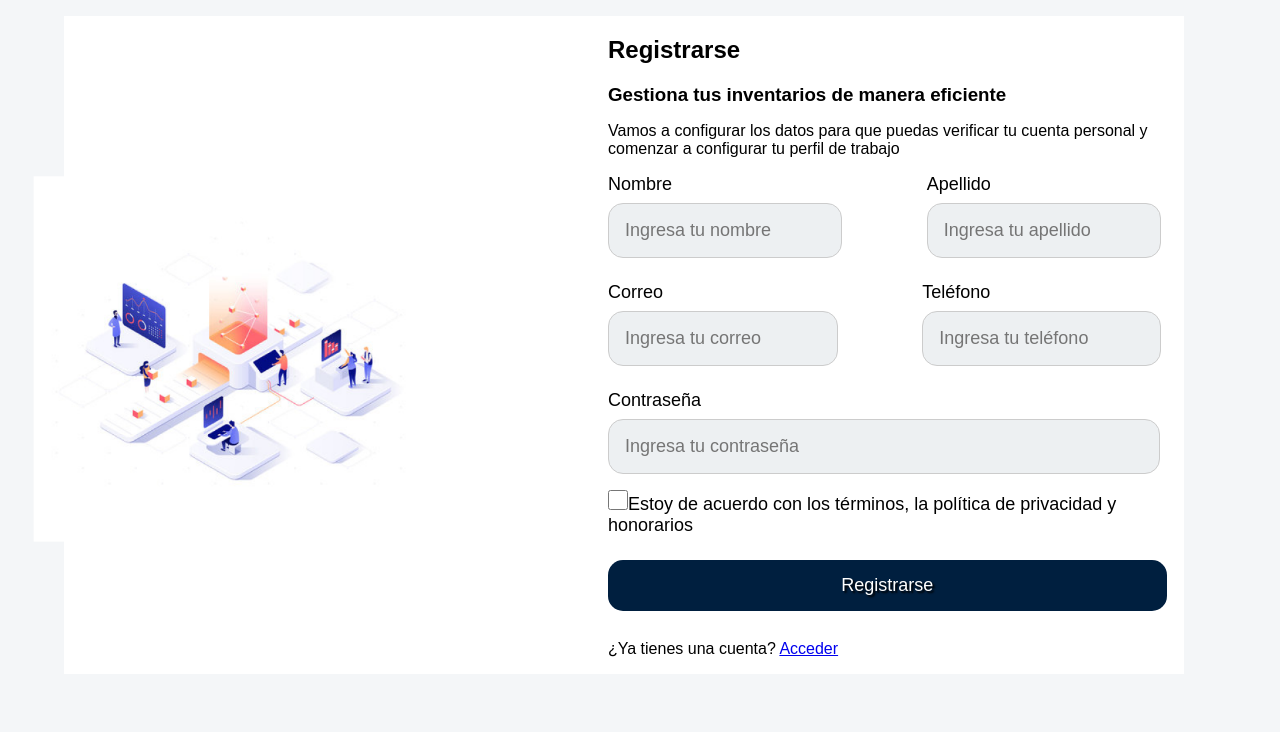
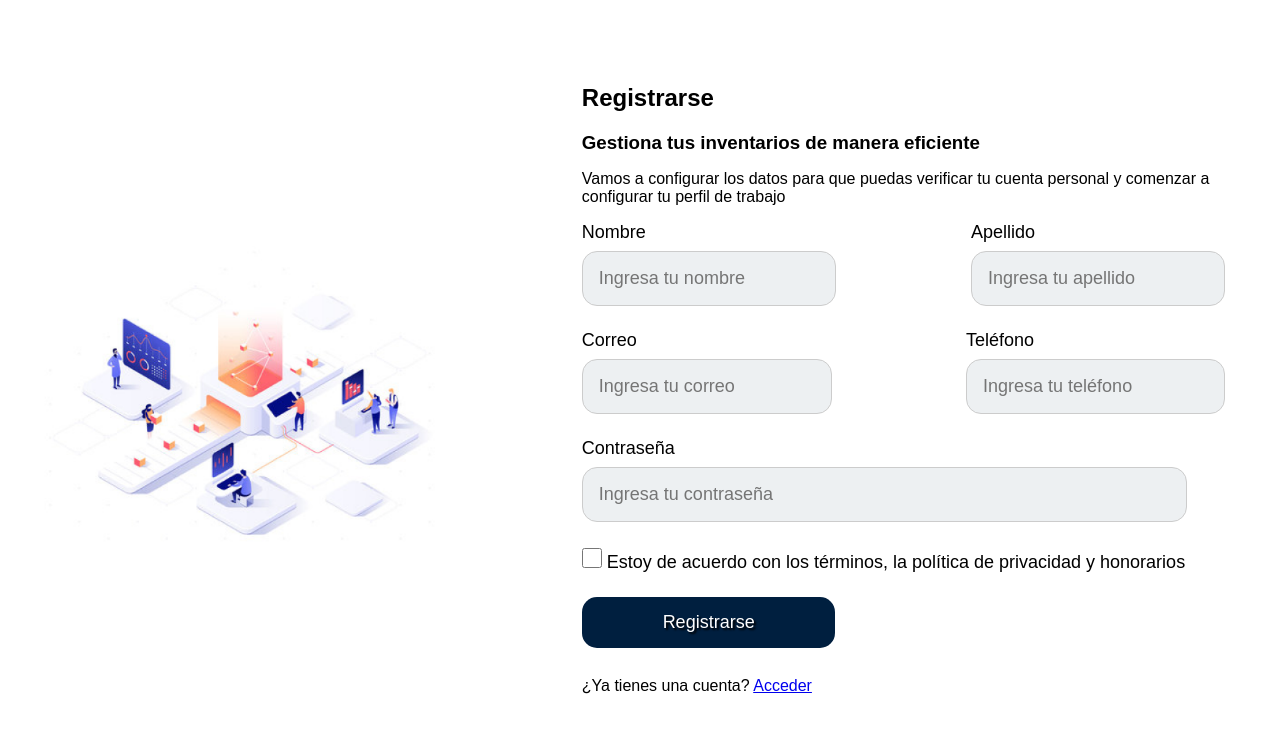
Before and after one commit to 02loveslollipop/SICCA-FORK, a React (Vite) app in the folder SICCA_Front/: page /register in a window 1280 px wide. Shown: the top 732 px of the page. Built offline with nearby package versions, Linux system fonts and the light colour scheme.

Commit message:
modif: margenes registrer y login

```diff
--- a/SICCA_Front/src/pages/LoginPage.jsx
+++ b/SICCA_Front/src/pages/LoginPage.jsx
@@ -14,7 +14,7 @@ const LoginPage = () => {
         <p>Observa tu crecimiento y obtén soporte!</p>
         <FormInput label="Correo" type="email" placeholder="Ingrese su correo" />
         <FormInput label="Contraseña" type="password" placeholder="Mínimo 8 caracteres" />
-        <Checkbox label="Mostrar" />
+        <Checkbox label=" Mostrar" />
         <Button text="Acceder" />
         <p className="register-link">
           ¿No estás registrado? <Link to="/register">Crear una nueva cuenta</Link>
--- a/SICCA_Front/src/pages/RegistrerPage.jsx
+++ b/SICCA_Front/src/pages/RegistrerPage.jsx
@@ -23,7 +23,9 @@ const RegistrerPage = () => {
           <FormInput label="Teléfono" type="number" placeholder="Ingresa tu teléfono" />
         </div>
         <FormInput label="Contraseña" type="password" placeholder="Ingresa tu contraseña" />
-        <Checkbox label="Estoy de acuerdo con los términos, la política de privacidad y honorarios" />
+        <div className="checkbox-container">
+          <Checkbox label=" Estoy de acuerdo con los términos, la política de privacidad y honorarios" />
+        </div>
         <Button text="Registrarse" />
         <p className="register-link2">
           ¿Ya tienes una cuenta? <Link to="/">Acceder</Link>
--- a/SICCA_Front/src/styles/LoginPage.css
+++ b/SICCA_Front/src/styles/LoginPage.css
@@ -1,7 +1,5 @@
 body{
   background-color: rgb(255, 255, 255);
-  padding-right: 5px;
-  padding-top: 10px;
 }
 
 .login-container {
@@ -9,7 +7,7 @@ body{
   justify-content: center;
   align-items: center;
   background-color: white;
-  padding: 5rem;
+  padding: 8rem;
   gap: 8rem;
 }
 
--- a/SICCA_Front/src/styles/RegistrerPage.css
+++ b/SICCA_Front/src/styles/RegistrerPage.css
@@ -1,22 +1,18 @@
 .login-container2 {
   display: flex;
-
   justify-content: center;
   align-items: center;
-  margin-right: 6rem;
-  margin-left: 4rem;
-  margin-top: 1rem;
-  margin-bottom: 1rem;
-  gap : 18rem;
+  gap : 15rem;
   background-color: white;
+  padding: 4rem;
 
 }
 
 .filasName-container2, .filasData-container2 {
-  width: 94%;
+  width: 100%;
   font-size: 5rem;
   display: flex;
-  gap: 6rem;
+  gap: 9rem;
 }
 
 .login-form2 {
@@ -48,18 +44,21 @@ h3 {
   margin-bottom: 1.5rem;
   font-size: 16px;
   margin-top: -0.5rem;
+  padding-top:10px;
 }
 
-.btn-primary2 {
+
+.btn-primary{
   background-color: #001f3f;
   color: white;
-  padding: 0.9rem;
+  padding: 0.8rem;
   border: none;
   border-radius: 15px;
   cursor: pointer;
-  width: 50%;
+  width: 30%;
   text-shadow: 2px 2px 2px black;
   font-size: 16px;
+  max-width: 40%;
 }
 
 .illustration {
@@ -72,9 +71,7 @@ h3 {
 .illustration img {
   width: 100%;
   max-width: 500px;
-  transform: scale(1);
-  padding-top: 1rem;
-  padding-left: 5rem;
+  transform: scale(1.4);
 }
 
 .register-link2 {
```
Also changed, not shown: SICCA_Front/src/utils/requerimientos.txt.
